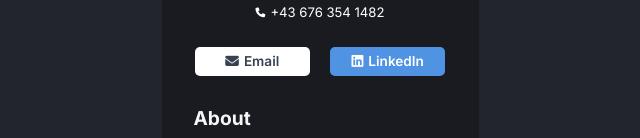
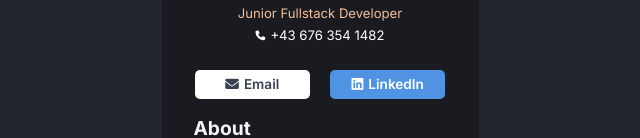
Before and after one commit to MartinB30/businessCard, a React (Vite) app: page / in a window 1280 px wide. Shown: the part 381-519 px from the top of the page, without its empty margins (320-960 px from the left). Built offline with nearby package versions, Linux system fonts and the light colour scheme.

Commit message:
changed some layout setting and centered for lower resolution screen

```diff
--- a/style.css
+++ b/style.css
@@ -45,6 +45,8 @@ main {
     display: flex;
     flex-direction: column;
     justify-content: center;
+    margin-top: 20px;
+    margin-bottom: 20px;
     height: 100vh;
 }
 
@@ -68,7 +70,7 @@ header .name {
     font-size: 1.55rem;
     letter-spacing: 0.02em;
     font-weight: 700;
-    margin: 1em auto 0;
+    margin: .75em auto 0;
 }
 
 header .job-title {
@@ -85,7 +87,7 @@ header .phone {
 
 header .btn-container {
     margin-top: 1em;
-    margin-bottom: 1em;
+    margin-bottom: 0.1em;
     font-size: .85em;
     font-weight: 600;
 }
@@ -123,7 +125,6 @@ footer {
 }
 
 main {
-
     margin: 0 auto;
     line-height: 1.3;
 }
```
